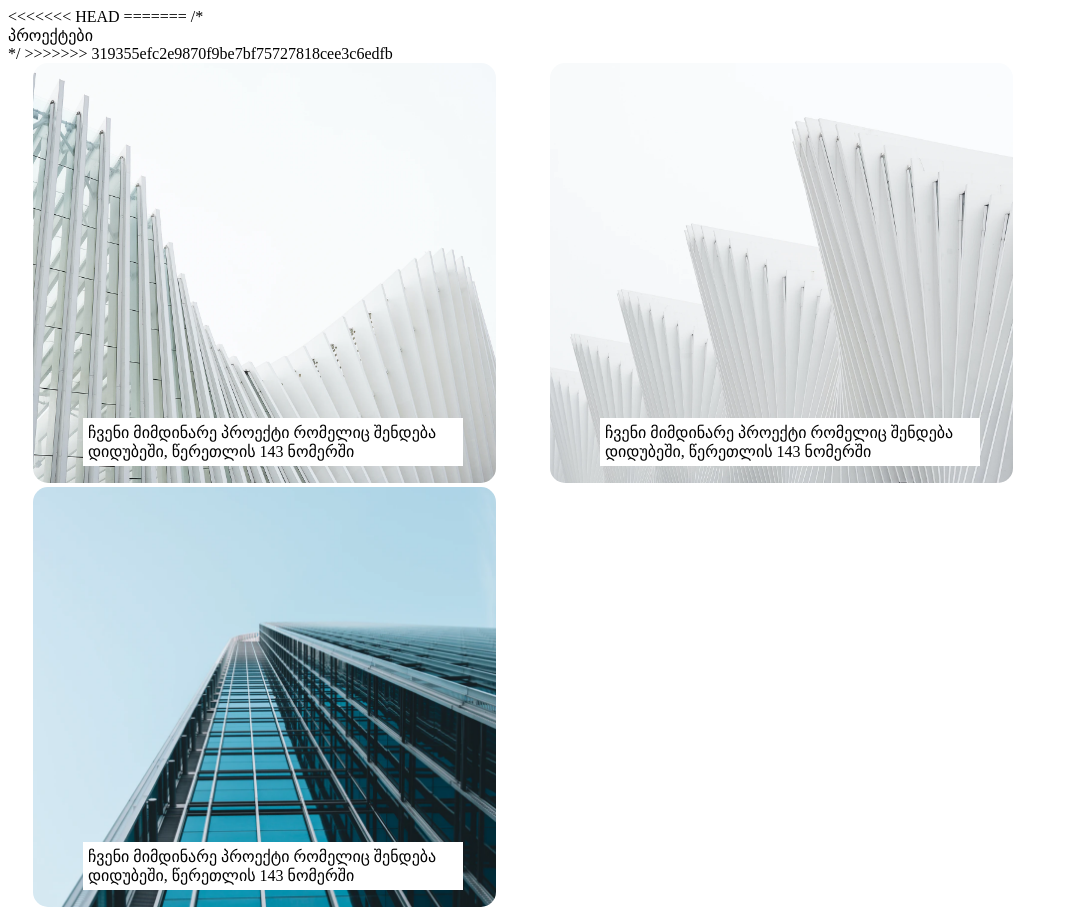
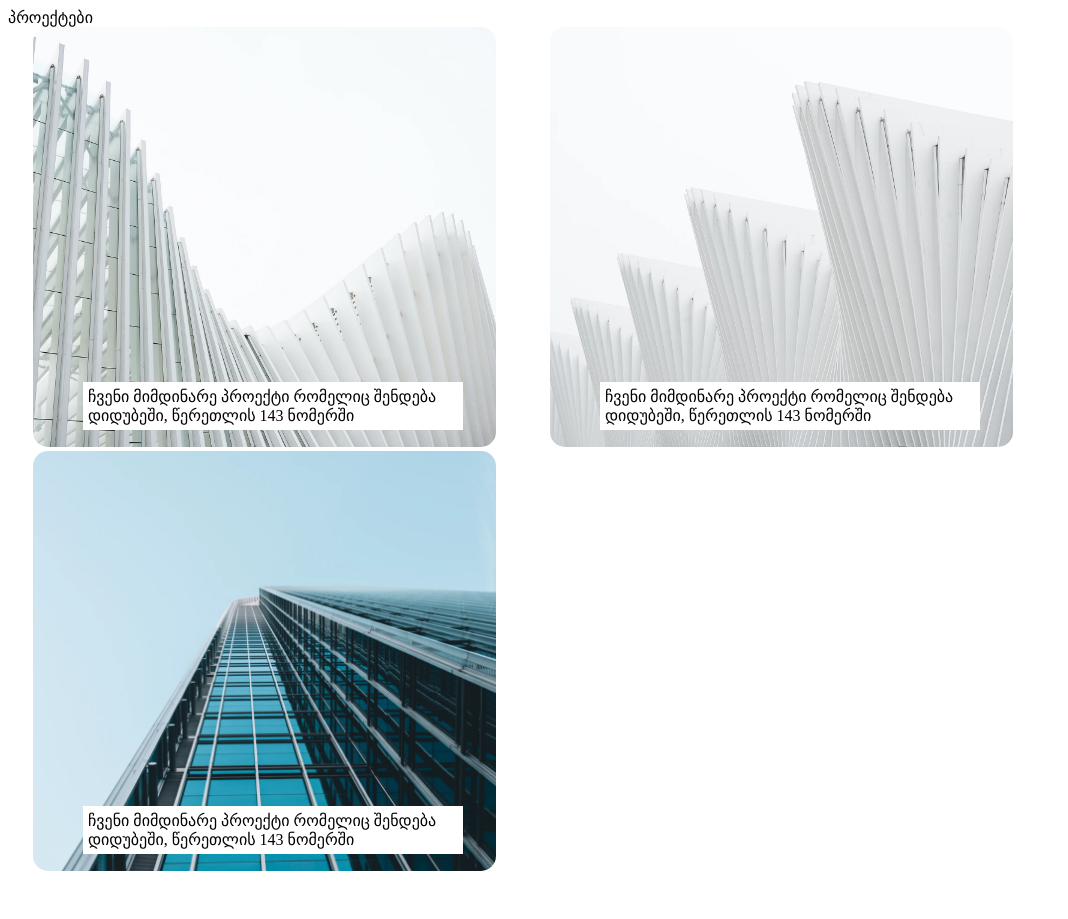
Before and after one commit to Tornike1993/Group-Task, a plain HTML site: page index.html in a window 1280 px wide. Shown: the whole page, without its empty margins (0-1068 px from the left). After the commit the page ends 883 px from the top, so only its background shows below. Drawn offline with Linux system fonts and the light colour scheme.

Commit message:
redacted index.html and deleted one photo

```diff
--- a/index.html
+++ b/index.html
@@ -4,12 +4,9 @@
 		<link rel="stylesheet" type="text/css" href="css/style.css">
 	</head>
 	<body>
-<<<<<<< HEAD
-=======
-		/*<header>
+		<header>
 			პროექტები
-		</header>*/
->>>>>>> 319355efc2e9870f9be7bf75727818cee3c6edfb
+		</header>
 		<section>
 			<div class="box">
 				<img src="images/Rectangle 18.png" alt="building">
```
Also changed, not shown: images/Rectangle 19.png (deleted).
